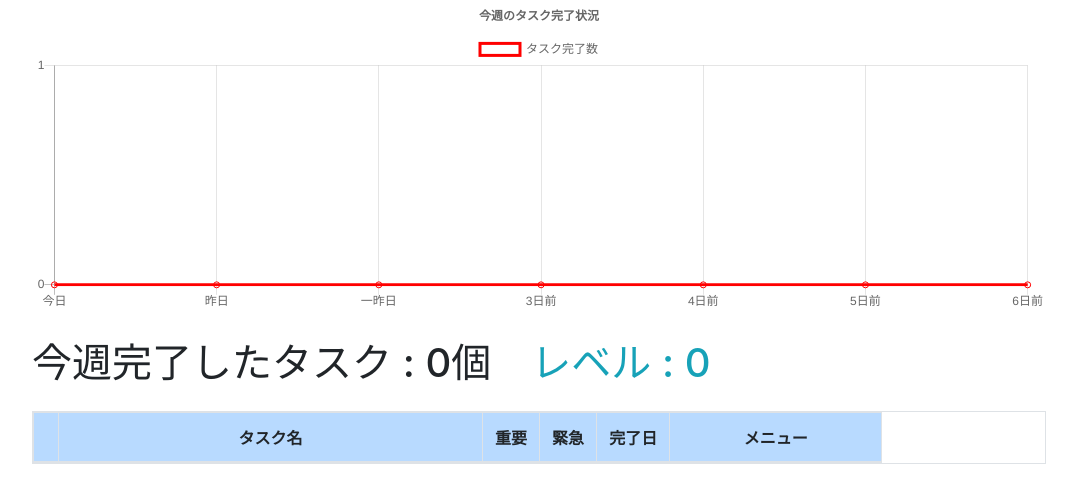
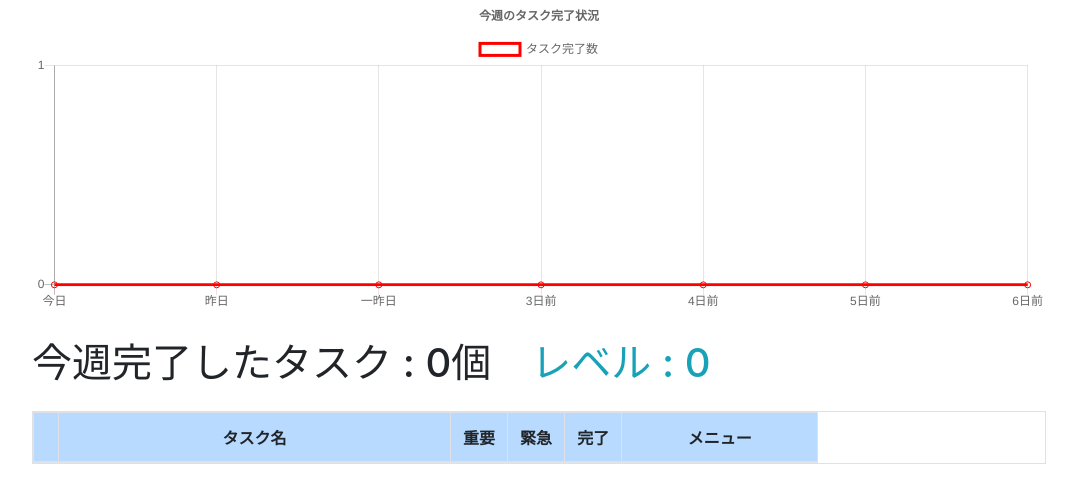
Before and after one commit to ShuheiKuriki/task_manager, a Django app: page /task/1/done_list in a window 1280 px wide. Shown: the part 153-656 px from the top of the page, without its empty margins (101-1178 px from the left). Run offline with Django 3.2, Linux system fonts and the light colour scheme; the visitor is signed in with stand-in values (Sample User, id 1); data that the repository does not hold is empty; some libraries are stand-ins or nearby versions.

Commit message:
デザイン編集

```diff
--- a/templates/task/list/done_list.html
+++ b/templates/task/list/done_list.html
@@ -93,7 +93,7 @@
               <th class="w-50" scope='col'>タスク名</th>
               <th scope='col'>重要</th>
               <th scope='col'>緊急</th>
-              <th scope='col'>完了日</th>
+              <th scope='col'>完了</th>
               <th class="w-25" scope='col'>メニュー</th>
         </tr>
       </thead>
```
